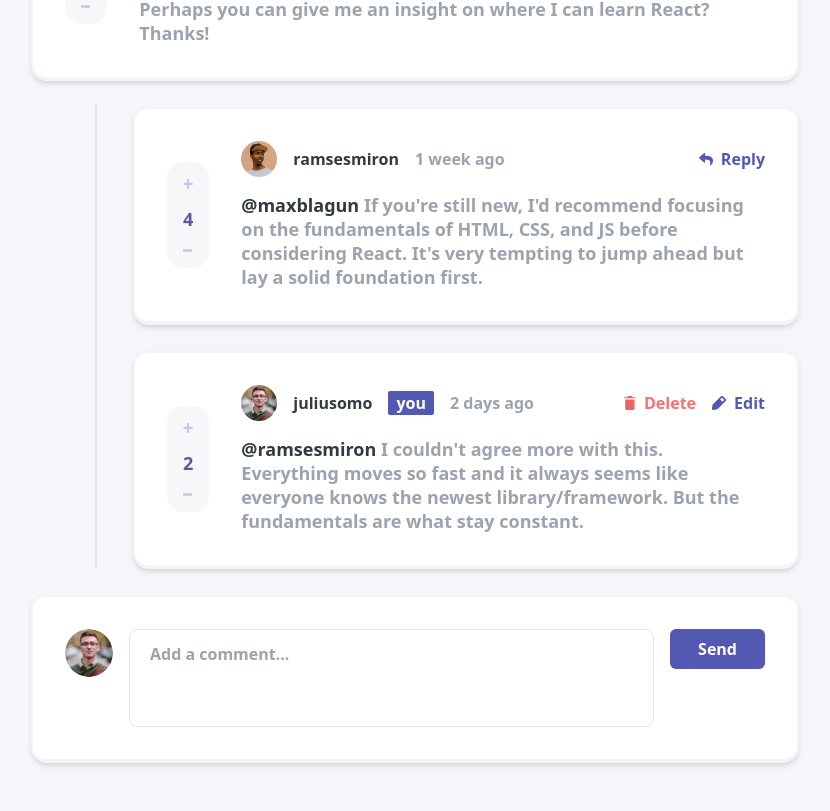
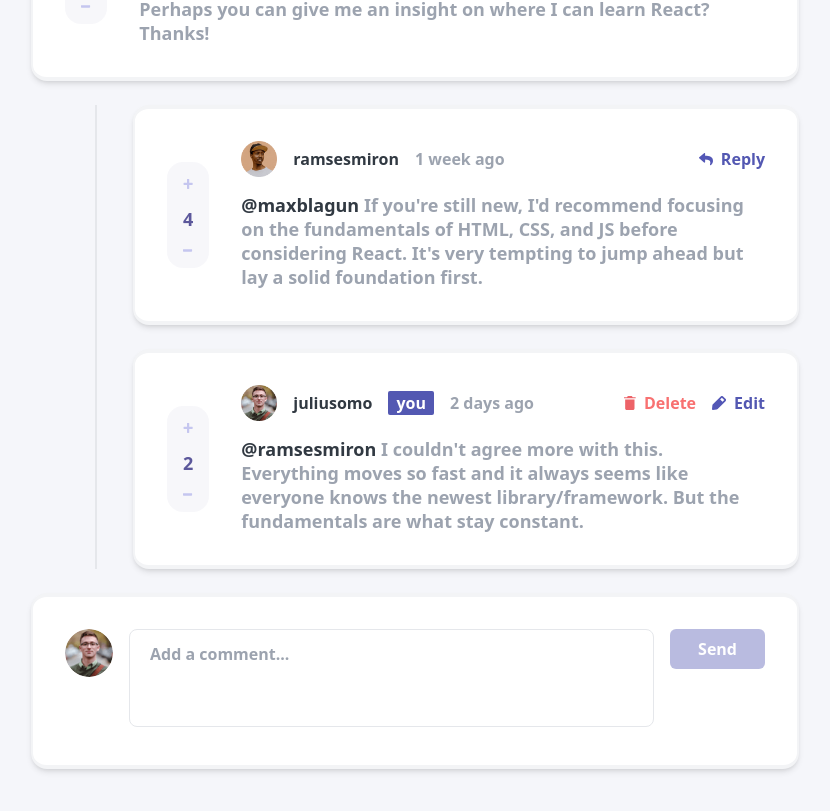
Before and after one commit to d-beloved/Interactive-comments-section-component, a Next.js app: page / in a window 1280 px wide. Shown: the part 415-1226 px from the top of the page, without its empty margins (225-1055 px from the left). Built offline with nearby package versions, Linux system fonts and the light colour scheme.

Commit message:
create comments ongoinh

```diff
--- a/app/components/Comment.tsx
+++ b/app/components/Comment.tsx
@@ -3,7 +3,7 @@ import Link from "next/link";
 import { CommentComponentProps } from "../lib/interfaces";
 import data from "../../data.json";
 
-const isCurrentUser = (username: string) => {
+const isCurrentUser = (username: string): boolean => {
 	return data.currentUser.username === username;
 };
 
--- a/app/components/CommentInput.tsx
+++ b/app/components/CommentInput.tsx
@@ -1,5 +1,17 @@
-import { FunctionComponent } from "react";
+"use client";
+
+import { FunctionComponent, useState } from "react";
 import data from "../../data.json";
+import { CommentProps, ReplyProps } from "../lib/interfaces";
+
+interface InputBtnProps {
+	comment: string;
+	onClick: () => void;
+}
+
+interface CommentInputProps {
+	onAddComment: (newComment: CommentProps) => void;
+}
 
 const UserImage = () => {
 	const { image, username } = data.currentUser;
@@ -14,31 +26,69 @@ const UserImage = () => {
 	);
 };
 
-const InputButton = () => {
+const InputButton: FunctionComponent<InputBtnProps> = ({
+	comment,
+	onClick,
+}) => {
 	return (
-		<button className="bg-otherbg text-white font-bold px-7 py-2 rounded-md hover:opacity-50">
+		<button
+			className="bg-otherbg text-white font-bold px-7 py-2 rounded-md hover:opacity-50 disabled:opacity-40"
+			onClick={onClick}
+			disabled={comment.length < 1}
+		>
 			Send
 		</button>
 	);
 };
 
-const CommentInput: FunctionComponent = () => {
+const CommentInput: FunctionComponent<CommentInputProps> = ({
+	onAddComment,
+}) => {
+	const [comment, setComment] = useState<string>("");
+	const [error, setError] = useState<string>("");
+
+	const handleCreateComment = () => {
+		if (comment.trim().length > 3) {
+			const newComment = {
+				id: data.comments.length,
+				content: comment,
+				createdAt: "Now",
+				score: 0,
+				user: data.currentUser,
+				replies: [],
+			};
+			onAddComment(newComment);
+			setComment("");
+		} else {
+			setError("Comments must be at least 3 characters long");
+		}
+	};
+
 	return (
 		<div className="flex flex-col md:flex-row justify-between p-8 bg-white gap-4 rounded-2xl border-solid border-gray-100 border-x-2 border-y-4 shadow-md sm:w-4/5 lg:w-3/5 w-full">
 			<div className="hidden md:block">
 				<UserImage />
 			</div>
-			<textarea
-				className="md:w-11/12 px-5 py-3 rounded-lg focus:outline-gray-300 focus:outline-4 focus:outline-offset-2 border text-gray-500 font-semibold resize-none"
-				rows={3}
-				placeholder="Add a comment..."
-			/>
+			<div className="md:w-11/12">
+				<textarea
+					className="md:w-full px-5 py-3 rounded-lg focus:outline-gray-300 focus:outline-4 focus:outline-offset-2 border text-gray-500 font-semibold resize-none"
+					rows={3}
+					placeholder="Add a comment..."
+					value={comment}
+					onChange={(e) => {
+						setComment(e.target.value), setError("");
+					}}
+				/>
+				{error && (
+					<p className="text-red-600 mt-1 font-semibold">{error}</p>
+				)}
+			</div>
 			<div className="md:block hidden">
-				<InputButton />
+				<InputButton comment={comment} onClick={handleCreateComment} />
 			</div>
 			<div className="flex justify-between items-center md:hidden">
 				<UserImage />
-				<InputButton />
+				<InputButton comment={comment} onClick={handleCreateComment} />
 			</div>
 		</div>
 	);
--- a/app/page.tsx
+++ b/app/page.tsx
@@ -1,17 +1,27 @@
-import React, { FunctionComponent } from "react";
+"use client";
+
+import React, { FunctionComponent, useState } from "react";
 import data from "../data.json";
 import CommentGroup from "./components/CommentGroup";
 import CommentInput from "./components/CommentInput";
 import DeleteModal from "./components/DeleteModal";
-import { SearchParamProps } from "./lib/interfaces";
+import { CommentProps, ReplyProps, SearchParamProps } from "./lib/interfaces";
 
 const Page: FunctionComponent<SearchParamProps> = ({ searchParams }) => {
 	const show = searchParams?.show;
+	const [comments, setComments] = useState<CommentProps[] | undefined>(
+		data.comments,
+	);
+
+	const addComment = (newComment: CommentProps) => {
+		setComments([...comments, newComment]);
+	};
+
 	return (
 		<div className={`${show ? "h-screen overflow-hidden pr-[15px]" : ""}`}>
 			<div className="sm:container flex flex-col justify-center items-center sm:mx-auto w-full my-14 gap-6">
-				<CommentGroup comments={data.comments} />
-				<CommentInput />
+				<CommentGroup comments={comments} />
+				<CommentInput onAddComment={addComment} />
 			</div>
 			{show && <DeleteModal />}
 		</div>
```
